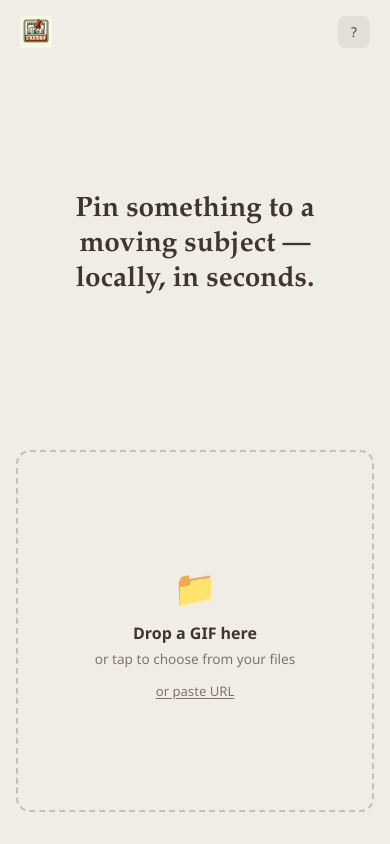
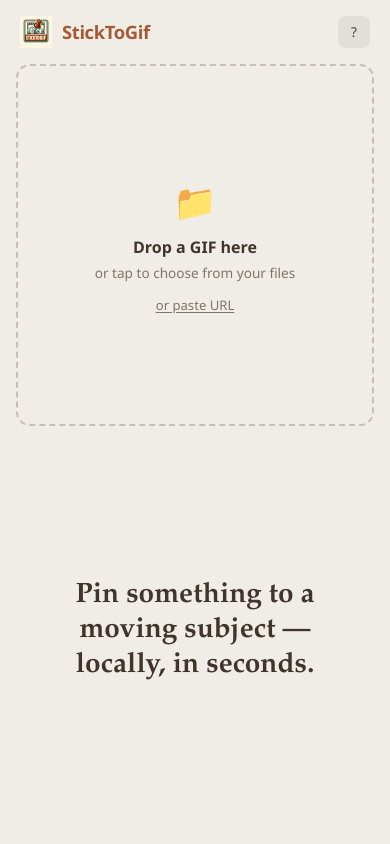
Before and after one commit to Xatpy/stick-to-gif, a React (Vite) app: page / in a window 390 px wide. Built offline with nearby package versions, Linux system fonts and the light colour scheme.

Commit message:
Redesign

```diff
--- a/src/App.tsx
+++ b/src/App.tsx
@@ -517,7 +517,10 @@ export default function App() {
         {/* Sidebar */}
         <aside className="sidebar">
           <div className="sidebar__brand" style={{ display: 'flex', justifyContent: 'space-between', alignItems: 'center' }}>
-            <img src={logoAsset} alt="StickToGif" className="brand-logo" />
+            <div style={{ display: 'flex', alignItems: 'center', gap: '10px' }}>
+              <img src={logoAsset} alt="" className="brand-logo" />
+              <span className="brand-text">StickToGif</span>
+            </div>
             <button
               type="button"
               className="playback-bar__btn"
--- a/src/styles.css
+++ b/src/styles.css
@@ -75,6 +75,14 @@ button, input, textarea, select { font: inherit; }
   display: block;
   height: 32px;
   width: auto;
+}
+
+.brand-text {
+  font-weight: 900;
+  font-size: 1.15rem;
+  letter-spacing: -0.02em;
+  color: var(--primary-strong);
+  font-family: "Avenir Next", "Segoe UI", sans-serif;
 }
 
 .sidebar__step {
@@ -624,14 +632,14 @@ button, input, textarea, select { font: inherit; }
     order: 2;
   }
 
-  /* 2a. Headline (Empty State) */
+  /* 2a. Headline (Empty State -> bottom area) */
   .empty-canvas {
-    order: 3;
+    order: 4;
     background: transparent;
     border: none;
     min-height: auto;
-    padding: 0;
-    margin-top: auto;
+    padding: 24px 8px 16px;
+    margin: 0;
   }
 
   .empty-canvas h1 {
@@ -644,13 +652,27 @@ button, input, textarea, select { font: inherit; }
     display: none;
   }
 
-  /* 2b. Canvas Box (Loaded State) */
+  /* 2b. DropZone (Empty State -> top large area) */
+  .product-frame--empty .sidebar__step {
+    order: 3;
+    flex: 1 1 0; /* Fill the top large area */
+    display: flex;
+    padding: 0;
+    margin: 0;
+    border-top: none;
+  }
+  .product-frame--empty .drop-zone {
+    flex: 1; /* Stretch the dashed box to fill the space */
+    margin-bottom: 0;
+  }
+
+  /* 3. Canvas Box (Loaded State -> top large area) */
   .canvas-stage {
     order: 3;
-    min-height: auto;
-    flex: 0 0 auto; /* Prevent stretching, completely wrap the image */
-    padding: 4px;
-    border-radius: 12px;
+    flex: 1 1 0; /* Fill the top large area */
+    min-height: 0;
+    padding: 8px; /* Slightly more padding for the gradient box */
+    border-radius: 16px;
     width: 100%;
   }
 
@@ -662,18 +684,12 @@ button, input, textarea, select { font: inherit; }
     padding: 12px 0 0;
   }
 
-  /* 4. Bottom Sheet Controls  */
+  /* 5. Bottom Sheet Controls (Loaded state -> bottom area) */
   .sidebar__step {
     order: 5;
-    margin-top: auto; /* Anchors the controls exactly to the bottom of the screen */
-    padding: 24px 0 16px;
+    margin: 0;
+    padding: 16px 0;
     border-top: 1px solid rgba(99, 88, 79, 0.1);
-  }
-
-  /* Special overrides for balancing the Empty State vertical center */
-  .product-frame--empty .sidebar__step {
-    border-top: none;
-    margin-bottom: auto; /* Counters the margin-top: auto of headline */
   }
 
   /* Ensure 44px tap targets for mobile */
```
